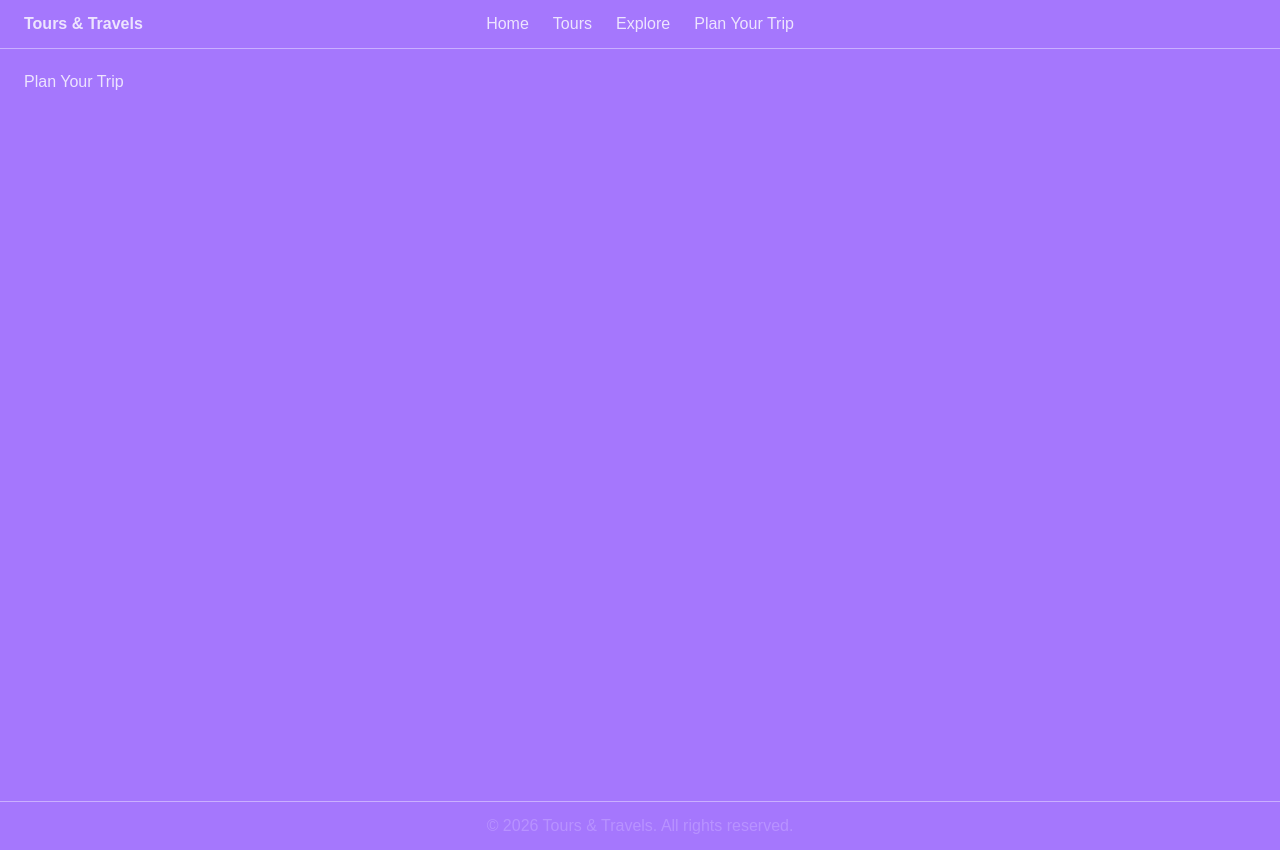
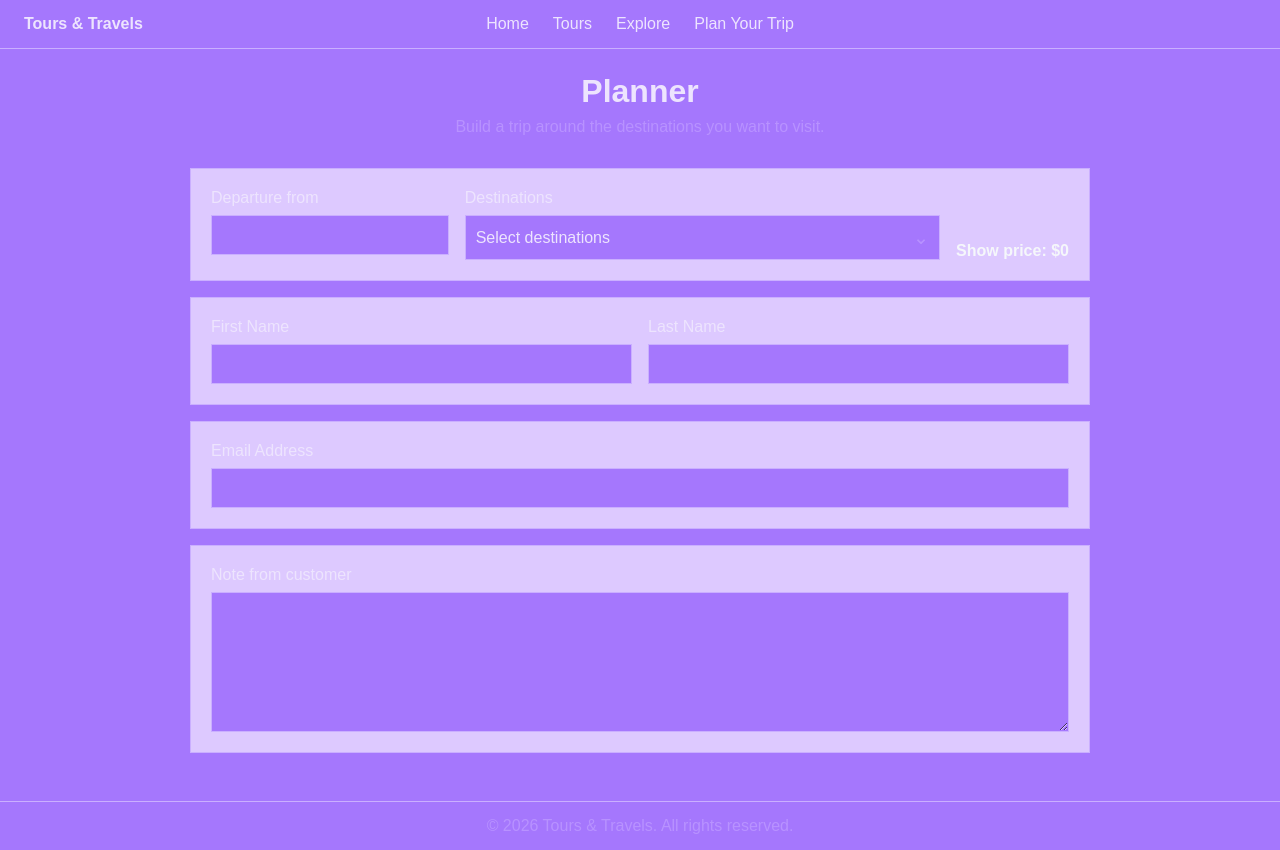
Before and after one commit to cherrycreamsoda/travel-and-tours-app, a React (Create React App) app: page /plan-your-trip in a window 1280 px wide. Built offline with nearby package versions, Linux system fonts and the light colour scheme.

Commit message:
Add destinations and enhance trip planning: include destination prices, implement destination selection with dynamic pricing, and improve layout for the Plan Your Trip page.

```diff
--- a/src/data/destinations.js
+++ b/src/data/destinations.js
@@ -3,26 +3,31 @@ const destinations = [
     image: '',
     link: '/',
     name: 'Destination Name 1',
+    price: 100,
   },
   {
     image: '',
     link: '/',
     name: 'Destination Name 2',
+    price: 150,
   },
   {
     image: '',
     link: '/',
     name: 'Destination Name 3',
+    price: 200,
   },
   {
     image: '',
     link: '/',
     name: 'Destination Name 4',
+    price: 250,
   },
   {
     image: '',
     link: '/',
     name: 'Destination Name 5',
+    price: 300,
   },
 ];
 
--- a/src/pages/Explore/Explore.css
+++ b/src/pages/Explore/Explore.css
@@ -1,5 +1,54 @@
 .explorePage {
+  display: grid;
   min-height: calc(100vh - 48px);
-  padding: 24px;
+  grid-template-columns: 1fr 3fr;
   box-sizing: border-box;
 }
+
+.exploreDestinations {
+  padding: 24px;
+  border-right: 1px solid var(--appBorderColor);
+}
+
+.exploreDestinations h1 {
+  margin-top: 0;
+  font-size: 1.5rem;
+}
+
+.exploreDestinations ul {
+  display: grid;
+  gap: 12px;
+  margin: 0;
+  padding: 0;
+  list-style: none;
+}
+
+.exploreDestinations li {
+  padding: 12px;
+  border: 1px solid var(--appBorderColor);
+  background: var(--appSecondaryBackground);
+}
+
+.exploreMap {
+  display: flex;
+  min-height: calc(100vh - 48px);
+  align-items: center;
+  justify-content: center;
+  background: var(--appSecondaryBackground);
+  color: var(--appMutedColor);
+}
+
+@media (max-width: 700px) {
+  .explorePage {
+    grid-template-columns: 1fr;
+  }
+
+  .exploreDestinations {
+    border-right: 0;
+    border-bottom: 1px solid var(--appBorderColor);
+  }
+
+  .exploreMap {
+    min-height: 60vh;
+  }
+}
--- a/src/pages/Explore/Explore.jsx
+++ b/src/pages/Explore/Explore.jsx
@@ -1,7 +1,20 @@
+import destinations from '../../data/destinations';
 import './Explore.css';
 
 function Explore() {
-  return <div className="explorePage">Explore</div>;
+  return (
+    <main className="explorePage">
+      <aside className="exploreDestinations">
+        <h1>Explore destinations</h1>
+        <ul>
+          {destinations.map((destination) => (
+            <li key={destination.name}>{destination.name}</li>
+          ))}
+        </ul>
+      </aside>
+      <div className="exploreMap">Map</div>
+    </main>
+  );
 }
 
 export default Explore;
--- a/src/pages/PlanYourTrip/PlanYourTrip.css
+++ b/src/pages/PlanYourTrip/PlanYourTrip.css
@@ -3,3 +3,137 @@
   padding: 24px;
   box-sizing: border-box;
 }
+
+.plannerHeader {
+  max-width: 900px;
+  margin: 0 auto 32px;
+  text-align: center;
+}
+
+.plannerHeader h1 {
+  margin: 0 0 8px;
+}
+
+.plannerHeader p {
+  margin: 0;
+  color: var(--appMutedColor);
+}
+
+.plannerForm {
+  display: grid;
+  max-width: 900px;
+  gap: 16px;
+  margin: 0 auto;
+}
+
+.plannerBlock {
+  display: grid;
+  gap: 16px;
+  padding: 20px;
+  border: 1px solid var(--appBorderColor);
+  background: var(--appSecondaryBackground);
+}
+
+.plannerRouteBlock {
+  grid-template-columns: minmax(0, 1fr) minmax(0, 2fr) auto;
+}
+
+.plannerNameBlock {
+  grid-template-columns: repeat(2, minmax(0, 1fr));
+}
+
+.plannerRouteBlock .plannerPrice {
+  align-self: end;
+  color: var(--ghostWhite);
+}
+
+.plannerBlock label {
+  display: flex;
+  flex-direction: column;
+  gap: 8px;
+}
+
+.plannerBlock input,
+.plannerBlock textarea {
+  width: 100%;
+  box-sizing: border-box;
+  padding: 10px;
+  border: 1px solid var(--appBorderColor);
+  background: var(--appBackground);
+  color: var(--appTextColor);
+  font: inherit;
+}
+
+.plannerDestinationField {
+  display: flex;
+  flex-direction: column;
+  gap: 8px;
+}
+
+.plannerDestinationDropdown {
+  position: relative;
+}
+
+.plannerDestinationTrigger {
+  display: flex;
+  width: 100%;
+  align-items: center;
+  justify-content: space-between;
+  padding: 10px;
+  border: 1px solid var(--appBorderColor);
+  background: var(--appBackground);
+  color: var(--appTextColor);
+  font: inherit;
+  cursor: pointer;
+}
+
+.plannerDestinationTrigger span {
+  color: var(--appMutedColor);
+  font-size: 1.2rem;
+}
+
+.plannerDestinationMenu {
+  position: absolute;
+  z-index: 2;
+  top: calc(100% + 4px);
+  right: 0;
+  left: 0;
+  display: grid;
+  gap: 4px;
+  padding: 8px;
+  border: 1px solid var(--appBorderColor);
+  background: var(--appBackground);
+  box-shadow: 0 8px 20px rgb(0 0 0 / 25%);
+}
+
+.plannerDestinationOption {
+  display: grid;
+  grid-template-columns: auto 1fr auto;
+  gap: 10px;
+  align-items: center;
+  padding: 10px;
+  cursor: pointer;
+}
+
+.plannerDestinationOption:hover {
+  background: var(--appSecondaryBackground);
+}
+
+.plannerDestinationOption input {
+  width: 16px;
+  height: 16px;
+  accent-color: var(--appTextColor);
+}
+
+.plannerBlock textarea {
+  min-height: 140px;
+  resize: vertical;
+}
+
+@media (max-width: 650px) {
+  .plannerRouteBlock,
+  .plannerNameBlock {
+    grid-template-columns: 1fr;
+  }
+
+}
--- a/src/pages/PlanYourTrip/PlanYourTrip.jsx
+++ b/src/pages/PlanYourTrip/PlanYourTrip.jsx
@@ -1,7 +1,101 @@
+import { useState } from 'react';
+import destinations from '../../data/destinations';
 import './PlanYourTrip.css';
 
 function PlanYourTrip() {
-  return <div className="planYourTripPage">Plan Your Trip</div>;
+  const [selectedDestinations, setSelectedDestinations] = useState([]);
+  const [isDestinationMenuOpen, setIsDestinationMenuOpen] = useState(false);
+
+  function toggleDestination(destination) {
+    setSelectedDestinations((currentDestinations) => {
+      const isSelected = currentDestinations.includes(destination);
+
+      if (isSelected) {
+        return currentDestinations.filter((item) => item !== destination);
+      }
+
+      return [...currentDestinations, destination];
+    });
+  }
+
+  const totalPrice = selectedDestinations.reduce(
+    (total, destination) => total + destination.price,
+    0,
+  );
+
+  return (
+    <main className="planYourTripPage">
+      <header className="plannerHeader">
+        <h1>Planner</h1>
+        <p>Build a trip around the destinations you want to visit.</p>
+      </header>
+      <form className="plannerForm">
+        <div className="plannerBlock plannerRouteBlock">
+          <label>
+            Departure from
+            <input name="departure" type="text" />
+          </label>
+          <div className="plannerDestinationField">
+            <span>Destinations</span>
+            <div className="plannerDestinationDropdown">
+              <button
+                className="plannerDestinationTrigger"
+                onClick={() => setIsDestinationMenuOpen((isOpen) => !isOpen)}
+                type="button"
+              >
+                {selectedDestinations.length
+                  ? `${selectedDestinations.length} destinations selected`
+                  : 'Select destinations'}
+                <span>{isDestinationMenuOpen ? '⌃' : '⌄'}</span>
+              </button>
+              {isDestinationMenuOpen && (
+                <div className="plannerDestinationMenu">
+                  {destinations.map((destination) => {
+                    const isSelected = selectedDestinations.includes(destination);
+
+                    return (
+                      <label className="plannerDestinationOption" key={destination.name}>
+                        <input
+                          checked={isSelected}
+                          onChange={() => toggleDestination(destination)}
+                          type="checkbox"
+                        />
+                        <span>{destination.name}</span>
+                        <strong>${destination.price}</strong>
+                      </label>
+                    );
+                  })}
+                </div>
+              )}
+            </div>
+          </div>
+          <strong className="plannerPrice">Show price: ${totalPrice}</strong>
+        </div>
+        <div className="plannerBlock plannerNameBlock">
+          <label>
+            First Name
+            <input name="firstName" type="text" />
+          </label>
+          <label>
+            Last Name
+            <input name="lastName" type="text" />
+          </label>
+        </div>
+        <div className="plannerBlock">
+          <label>
+            Email Address
+            <input name="email" type="email" />
+          </label>
+        </div>
+        <div className="plannerBlock">
+          <label>
+            Note from customer
+            <textarea name="note" />
+          </label>
+        </div>
+      </form>
+    </main>
+  );
 }
 
 export default PlanYourTrip;
```
